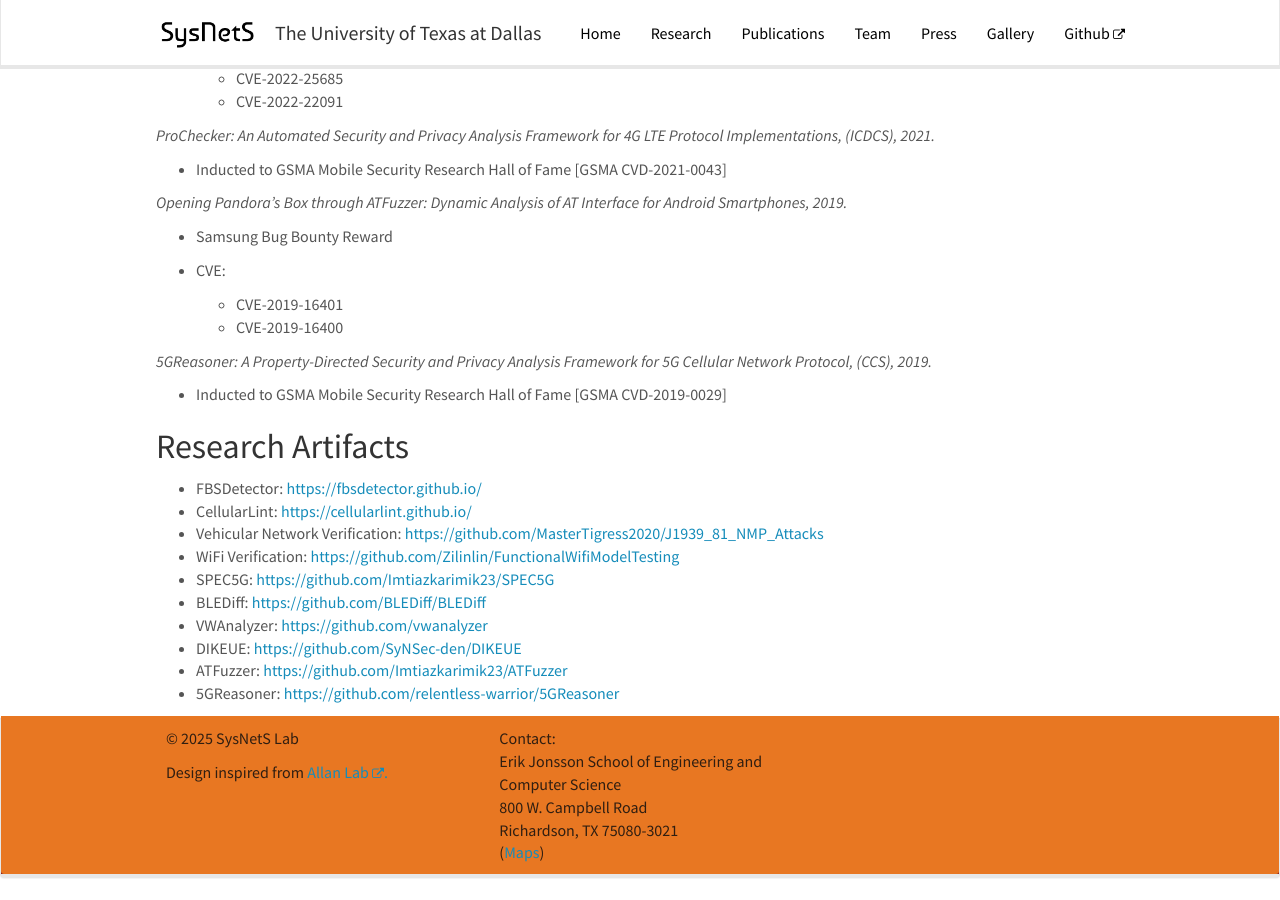
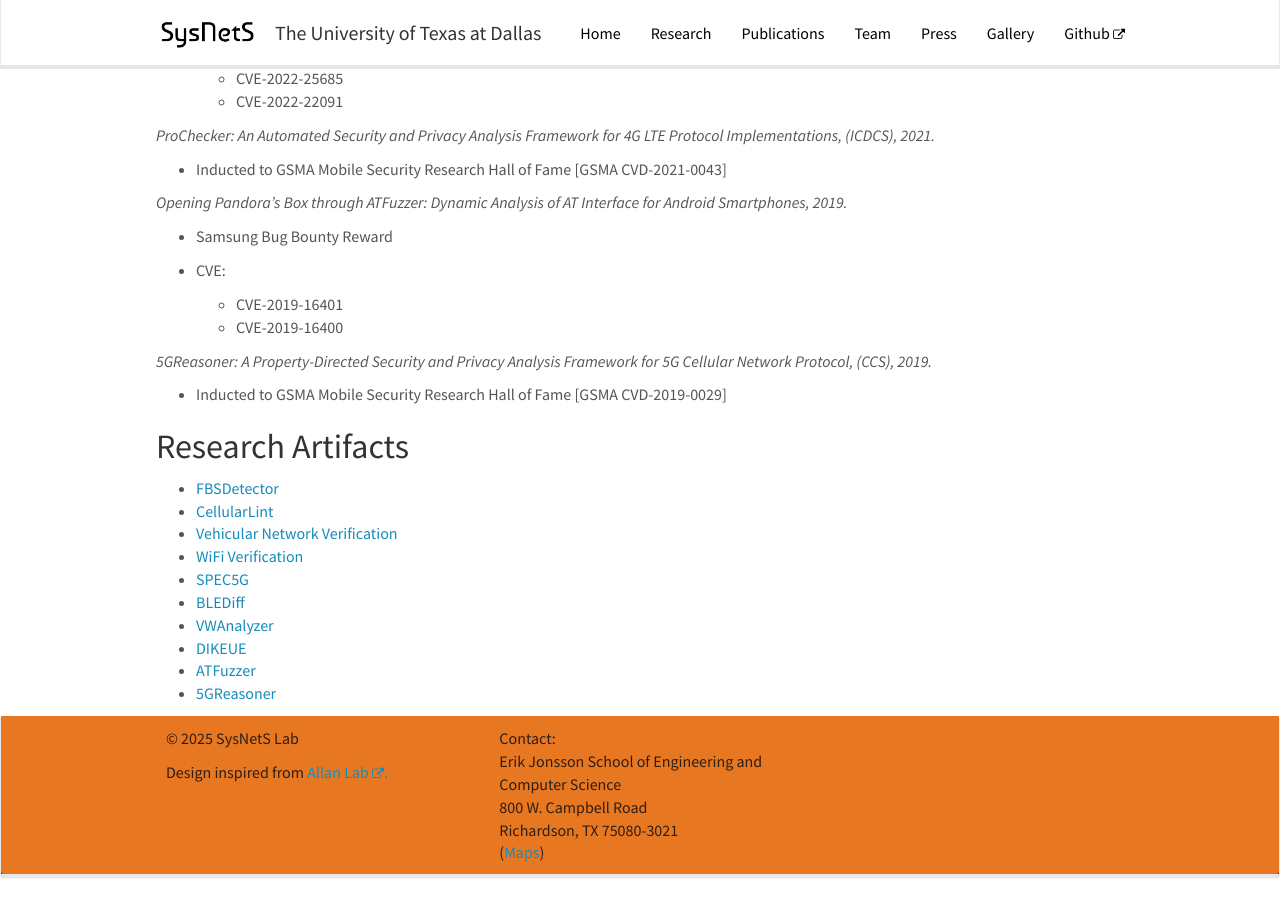
Before and after one commit to SysNetS/sysnets.github.io, a Jekyll site: the page built from _pages/media.md, in a window 1280 px wide and 900 px high, scrolled down 1484 px. Built offline with Jekyll 4.4.1, drawn with Linux system fonts in a browser that asks for light colours; nearby versions of some CDN libraries; some of the changed lines change nothing that is shown.

Commit message:
Mostly done

```diff
--- a/_pages/media.md
+++ b/_pages/media.md
@@ -94,13 +94,13 @@ permalink: /media.html
 
 ## Research Artifacts
 
--   FBSDetector: <a href="https://fbsdetector.github.io/" title="FBSDetector" target='_blank'>https://fbsdetector.github.io/</a>
--   CellularLint: <a href="https://cellularlint.github.io/" title="CellularLint" target='_blank'>https://cellularlint.github.io/</a>
--   Vehicular Network Verification: <a href="https://github.com/MasterTigress2020/J1939_81_NMP_Attacks" title="Vehicular Network Verification" target='_blank'>https://github.com/MasterTigress2020/J1939_81_NMP_Attacks</a>
--   WiFi Verification: <a href="https://github.com/Zilinlin/FunctionalWifiModelTesting" title="WiFi Verification" target='_blank'>https://github.com/Zilinlin/FunctionalWifiModelTesting</a>
--   SPEC5G: <a href="https://github.com/Imtiazkarimik23/SPEC5G" title="SPEC5G" target='_blank'>https://github.com/Imtiazkarimik23/SPEC5G</a>
--   BLEDiff: <a href="https://github.com/BLEDiff/BLEDiff" title="BLEDiff" target='_blank'>https://github.com/BLEDiff/BLEDiff</a>
--   VWAnalyzer: <a href="https://github.com/vwanalyzer" title="VWAnalyzer" target='_blank'>https://github.com/vwanalyzer</a>
--   DIKEUE: <a href="https://github.com/SyNSec-den/DIKEUE" title="DIKEUE" target='_blank'>https://github.com/SyNSec-den/DIKEUE</a>
--   ATFuzzer: <a href="https://github.com/Imtiazkarimik23/ATFuzzer" title="ATFuzzer" target='_blank'>https://github.com/Imtiazkarimik23/ATFuzzer</a>
--   5GReasoner: <a href="https://github.com/relentless-warrior/5GReasoner" title="5GReasoner" target='_blank'>https://github.com/relentless-warrior/5GReasoner</a>
+-   <a href="https://fbsdetector.github.io/" title="FBSDetector" target='_blank'>FBSDetector</a>
+-   <a href="https://cellularlint.github.io/" title="CellularLint" target='_blank'>CellularLint</a>
+-   <a href="https://github.com/MasterTigress2020/J1939_81_NMP_Attacks" title="Vehicular Network Verification" target='_blank'>Vehicular Network Verification</a>
+-   <a href="https://github.com/Zilinlin/FunctionalWifiModelTesting" title="WiFi Verification" target='_blank'>WiFi Verification</a>
+-   <a href="https://github.com/Imtiazkarimik23/SPEC5G" title="SPEC5G" target='_blank'>SPEC5G</a>
+-   <a href="https://github.com/BLEDiff/BLEDiff" title="BLEDiff" target='_blank'>BLEDiff</a>
+-   <a href="https://github.com/vwanalyzer" title="VWAnalyzer" target='_blank'>VWAnalyzer</a>
+-   <a href="https://github.com/SyNSec-den/DIKEUE" title="DIKEUE" target='_blank'>DIKEUE</a>
+-   <a href="https://github.com/Imtiazkarimik23/ATFuzzer" title="ATFuzzer" target='_blank'>ATFuzzer</a>
+-   <a href="https://github.com/relentless-warrior/5GReasoner" title="5GReasoner" target='_blank'>5GReasoner</a>
```
